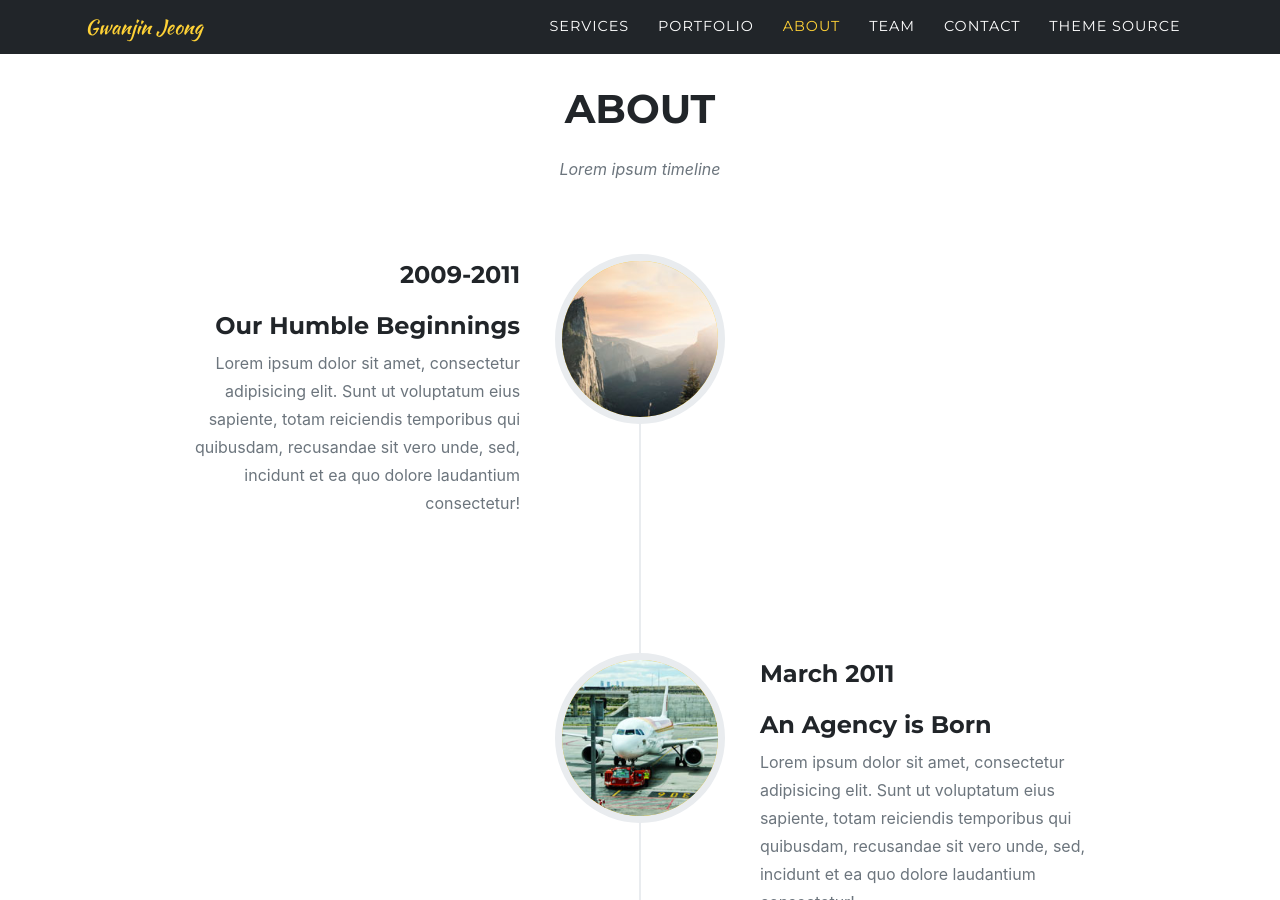
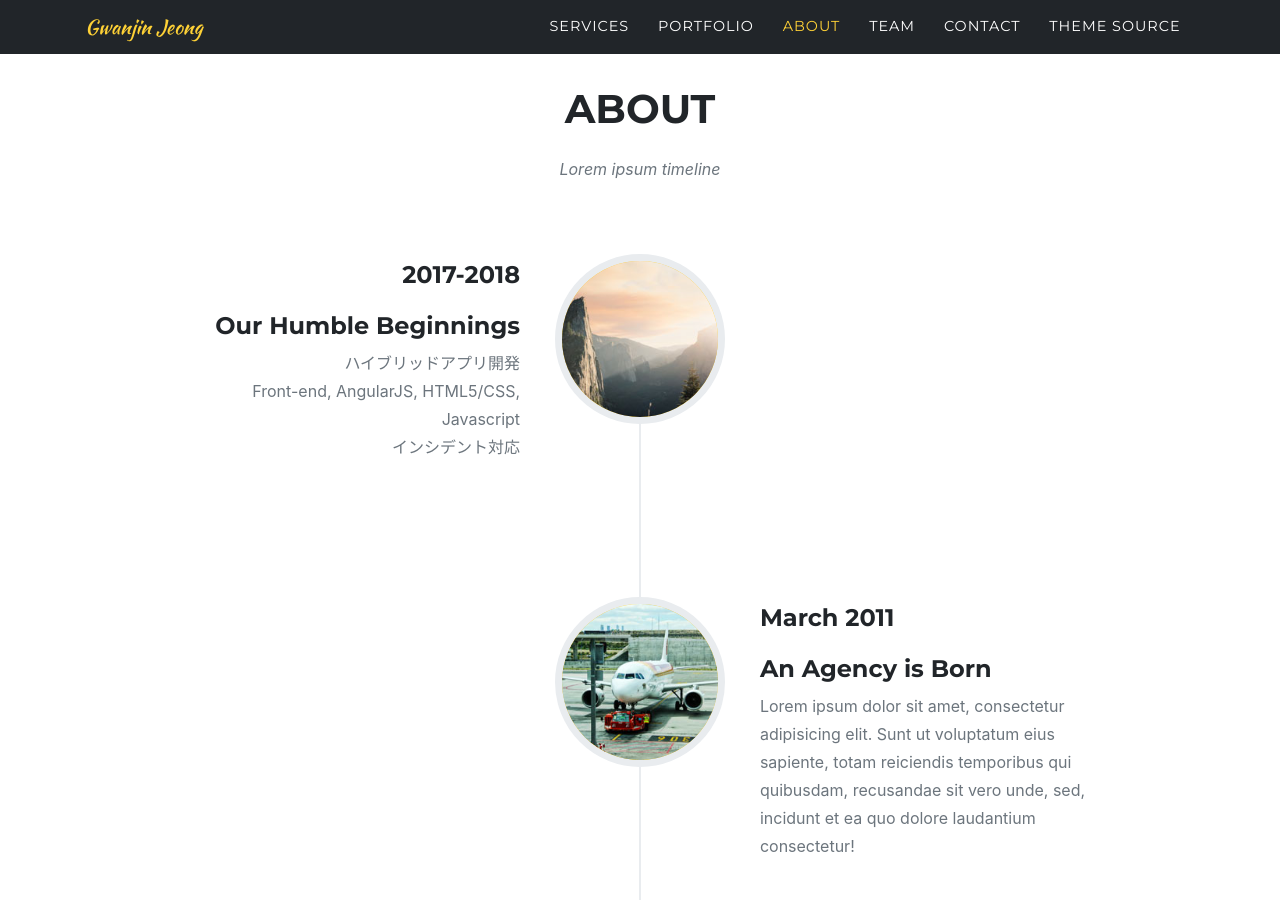
Before and after one commit to gwanjin/gwanjin.github.io, a Jekyll site: the page built from index.md, in a window 1280 px wide and 900 px high, scrolled down 2346 px. Built offline with Jekyll 4.4.1, drawn with Linux system fonts in a browser that asks for light colours; some web fonts are replaced; some of the changed text lies outside the part shown.

```diff
--- a/_data/sitetext.yml
+++ b/_data/sitetext.yml
@@ -11,7 +11,7 @@
 # -----------------
 en: &DEFAULT_EN
   header:
-    title: Welcome to our Studio!
+    title: Welcome to Gwanjin's Blog!
     text: It's Nice To Meet You
     button: Tell Me More
     buttonlink: "#services"
@@ -45,8 +45,8 @@ en: &DEFAULT_EN
     #start_align: "left"
     events:
       - title: "Our Humble Beginnings"
-        year: "2009-2011"
-        desc: "Lorem ipsum dolor sit amet, consectetur adipisicing elit. Sunt ut voluptatum eius sapiente, totam reiciendis temporibus qui quibusdam, recusandae sit vero unde, sed, incidunt et ea quo dolore laudantium consectetur!"
+        year: "2017-2018"
+        desc: "ハイブリッドアプリ開発 <br> Front-end, AngularJS, HTML5/CSS, Javascript <br> インシデント対応"
         image: assets/img/timeline/1.jpg
         alt:
       - title: "An Agency is Born"
@@ -92,34 +92,14 @@ en: &DEFAULT_EN
         logo: assets/img/clients/creative-market.jpg
 
   team:
-    title: "OUR AMAZING TEAM"
-    text: "Lorem ipsum dolor sit amet consectetur."
+    title: "Profile"
+    text: ""
     subtext: Lorem ipsum dolor sit amet, consectetur adipisicing elit. Aut eaque, laboriosam veritatis, quos non quis ad perspiciatis, totam corporis ea, alias ut unde. **Markdown** supported.
     section: team
     people:
-      - name: "Kay Garland"
-        role: "Lead Designer"
-        image: assets/img/team/500x500.jpg
-        social:
-          - url: https://twitter.com
-            icon: fab fa-twitter
-          - url: https://facebook.com
-            icon: fab fa-facebook-f
-          - url: https://linkedin.com
-            icon: fab fa-linkedin-in
-      - name: "Larry Parker"
-        role: "Lead Marketer"
+      - name: "Gwanjin Jeong"
+        role: "Android/iOS Developer"
         image: assets/img/team/2.jpg
-        social:
-          - url: https://twitter.com
-            icon: fab fa-twitter
-          - url: https://facebook.com
-            icon: fab fa-facebook-f
-          - url: https://linkedin.com
-            icon: fab fa-linkedin-in
-      - name: "Diana Perterson"
-        role: "Lead Developer"
-        image: assets/img/team/500x500.jpg
         social:
           - url: https://twitter.com
             icon: fab fa-twitter
--- a/_includes/team.html
+++ b/_includes/team.html
@@ -9,7 +9,7 @@
   </div>
   <div class="row">
   {% for person in site.data.sitetext[site.locale].team.people %}
-	<div class="col-sm-4">
+	<div class="col">
 	  <div class="team-member">
 		<img class="mx-auto rounded-circle" src="{{ person.image }}" alt="">
 		<h4>{{ person.name }}</h4>
```
